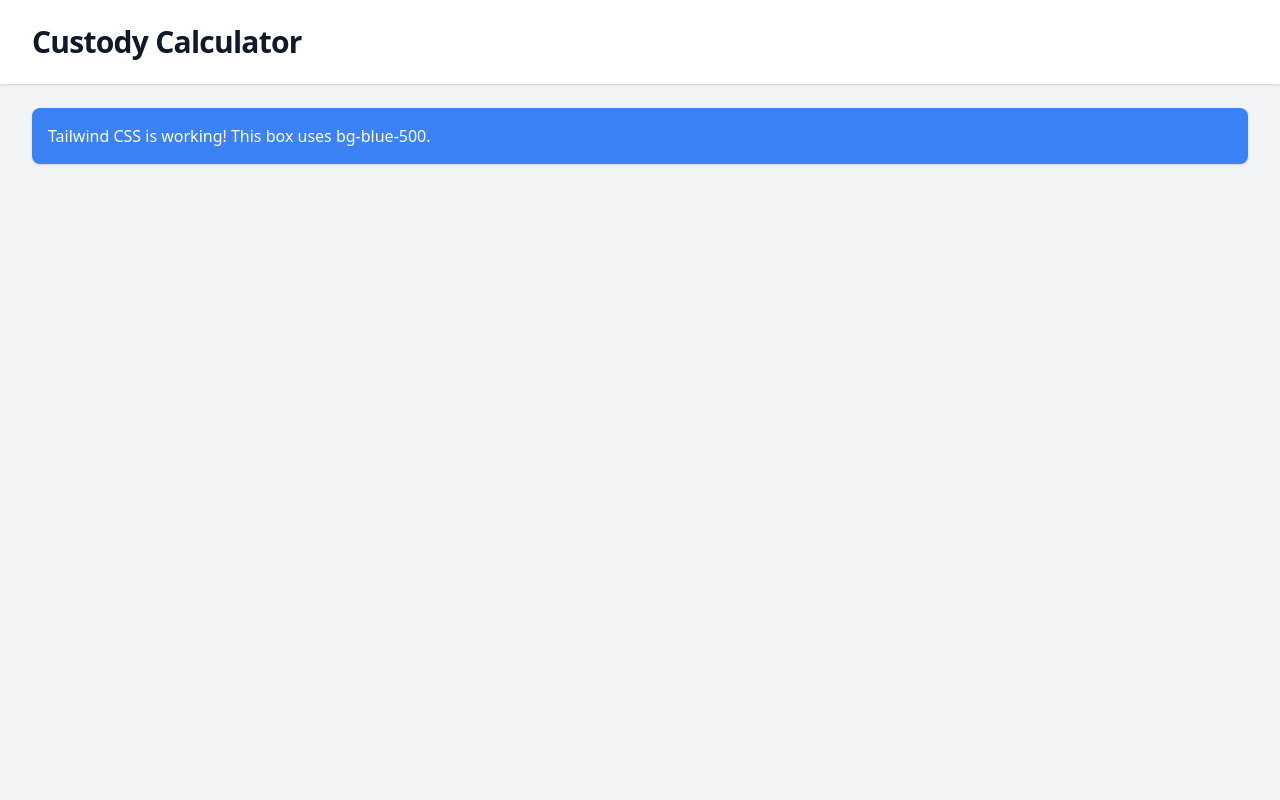
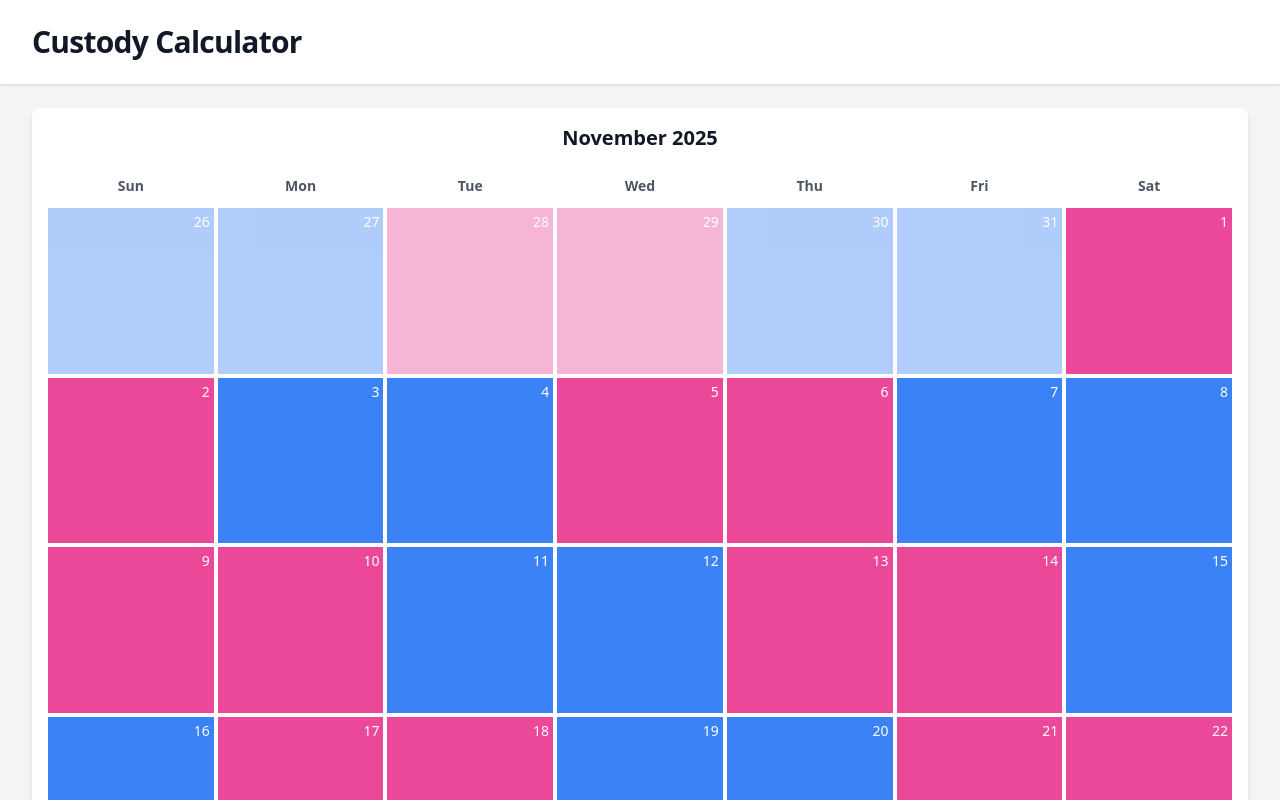
Before and after one commit to peddamat/gh-coding-agent-test, a React (Vite) app: page / in a window 1280 px wide. Shown: the top 800 px of the page. Built offline with nearby package versions, Linux system fonts and the light colour scheme.

Commit message:
Create CalendarGrid and DayCell components with mock data
Co-authored-by: im-sampm <140651156+im-sampm@users.noreply.github.com>

```diff
--- a/src/App.tsx
+++ b/src/App.tsx
@@ -1,3 +1,5 @@
+import { CalendarGrid } from './components/calendar';
+
 function App() {
   return (
     <div className="min-h-screen bg-gray-100">
@@ -9,10 +11,7 @@ function App() {
         </div>
       </header>
       <main className="mx-auto max-w-7xl px-4 py-6 sm:px-6 lg:px-8">
-        {/* Test Tailwind classes - bg-blue-500 */}
-        <div className="rounded-lg bg-blue-500 p-4 text-white shadow">
-          <p>Tailwind CSS is working! This box uses bg-blue-500.</p>
-        </div>
+        <CalendarGrid />
       </main>
     </div>
   );
--- /dev/null
+++ b/src/components/calendar/CalendarGrid.tsx
@@ -0,0 +1,111 @@
+import { CalendarDay, ParentId } from '../../types';
+import { DayCell } from './DayCell';
+
+interface CalendarGridProps {
+  weekStartsOnMonday?: boolean;
+  parentAColor?: string;
+  parentBColor?: string;
+}
+
+const DAY_HEADERS_SUNDAY_START = ['Sun', 'Mon', 'Tue', 'Wed', 'Thu', 'Fri', 'Sat'];
+const DAY_HEADERS_MONDAY_START = ['Mon', 'Tue', 'Wed', 'Thu', 'Fri', 'Sat', 'Sun'];
+
+/**
+ * Generate mock calendar data for display.
+ * Produces 42 days (6 weeks) centered around the current month.
+ * @param weekStartsOnMonday - If true, week starts on Monday; otherwise Sunday
+ */
+function generateMockDays(weekStartsOnMonday: boolean): CalendarDay[] {
+  const today = new Date();
+  const year = today.getFullYear();
+  const month = today.getMonth();
+
+  // Get the first day of the current month
+  const firstDayOfMonth = new Date(year, month, 1);
+
+  // Get the day of week for the first day (0 = Sunday, 6 = Saturday)
+  let startDayOfWeek = firstDayOfMonth.getDay();
+
+  // Adjust for Monday start: convert Sunday (0) to 6, and shift others by -1
+  if (weekStartsOnMonday) {
+    startDayOfWeek = startDayOfWeek === 0 ? 6 : startDayOfWeek - 1;
+  }
+
+  // Calculate the starting date (go back to fill the first row)
+  const startDate = new Date(year, month, 1 - startDayOfWeek);
+
+  const days: CalendarDay[] = [];
+
+  for (let i = 0; i < 42; i++) {
+    const currentDate = new Date(startDate);
+    currentDate.setDate(startDate.getDate() + i);
+
+    const dateStr = currentDate.toISOString().split('T')[0];
+    const isCurrentMonth = currentDate.getMonth() === month;
+    const isToday = dateStr === today.toISOString().split('T')[0];
+
+    // Alternating pattern: every 2 days switch parents (simple 2-2 pattern for mock)
+    const owner: ParentId = Math.floor(i / 2) % 2 === 0 ? 'parentA' : 'parentB';
+
+    days.push({
+      date: dateStr,
+      dayOfMonth: currentDate.getDate(),
+      owner,
+      isToday,
+      isCurrentMonth,
+    });
+  }
+
+  return days;
+}
+
+/**
+ * Get the current month title (e.g., "November 2025")
+ */
+function getCurrentMonthTitle(): string {
+  const today = new Date();
+  return today.toLocaleDateString('en-US', { month: 'long', year: 'numeric' });
+}
+
+export function CalendarGrid({
+  weekStartsOnMonday = false,
+  parentAColor = 'bg-blue-500',
+  parentBColor = 'bg-pink-500',
+}: CalendarGridProps) {
+  const dayHeaders = weekStartsOnMonday ? DAY_HEADERS_MONDAY_START : DAY_HEADERS_SUNDAY_START;
+  const mockDays = generateMockDays(weekStartsOnMonday);
+  const monthTitle = getCurrentMonthTitle();
+
+  return (
+    <div className="bg-white rounded-lg shadow-md p-4">
+      {/* Month Title */}
+      <h2 className="text-xl font-bold text-center text-gray-900 mb-4">
+        {monthTitle}
+      </h2>
+
+      {/* Day-of-week headers */}
+      <div className="grid grid-cols-7 gap-1 mb-1">
+        {dayHeaders.map((day) => (
+          <div
+            key={day}
+            className="text-center text-sm font-semibold text-gray-600 py-2"
+          >
+            {day}
+          </div>
+        ))}
+      </div>
+
+      {/* Calendar grid - 6 weeks × 7 days = 42 cells */}
+      <div className="grid grid-cols-7 gap-1">
+        {mockDays.map((day) => (
+          <DayCell
+            key={day.date}
+            day={day}
+            parentAColor={parentAColor}
+            parentBColor={parentBColor}
+          />
+        ))}
+      </div>
+    </div>
+  );
+}
--- /dev/null
+++ b/src/components/calendar/DayCell.tsx
@@ -0,0 +1,29 @@
+import { CalendarDay } from '../../types';
+import clsx from 'clsx';
+
+interface DayCellProps {
+  day: CalendarDay;
+  parentAColor: string;
+  parentBColor: string;
+}
+
+export function DayCell({ day, parentAColor, parentBColor }: DayCellProps) {
+  const bgColor = day.owner === 'parentA' ? parentAColor : parentBColor;
+
+  return (
+    <div
+      className={clsx(
+        'aspect-square p-1 flex items-start justify-end',
+        bgColor,
+        {
+          'ring-2 ring-offset-2 ring-gray-900 font-bold': day.isToday,
+          'opacity-40': !day.isCurrentMonth,
+        }
+      )}
+    >
+      <span className="text-sm text-white font-medium">
+        {day.dayOfMonth}
+      </span>
+    </div>
+  );
+}
--- /dev/null
+++ b/src/components/calendar/index.ts
@@ -0,0 +1,2 @@
+export { CalendarGrid } from './CalendarGrid';
+export { DayCell } from './DayCell';
```
